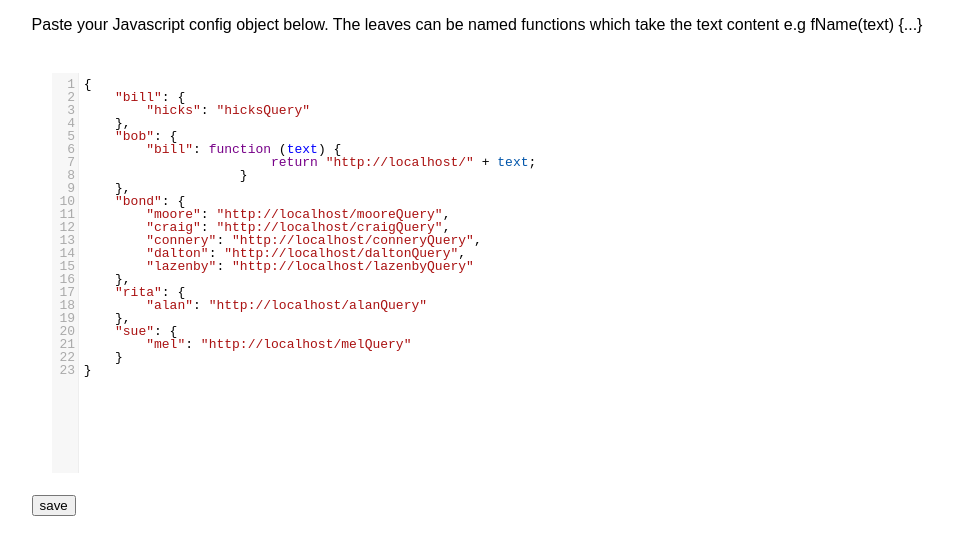
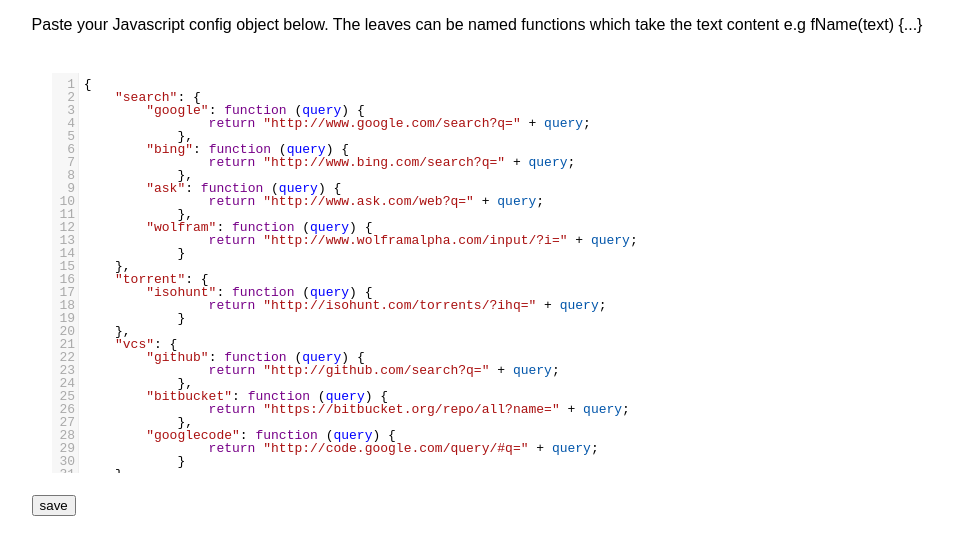
Before and after one commit to daviddenton/qwg, a browser extension: page qwg/src/options.html in a window 1280 px wide. Shown: the part 111-666 px from the top of the page, without its empty margins (94-1047 px from the left). Drawn offline with Linux system fonts and the light colour scheme.

Commit message:
dave - default data is now useful and decoupled from the storage

```diff
--- a/qwg/src/ChromeStorage.js
+++ b/qwg/src/ChromeStorage.js
@@ -1,32 +1,8 @@
-function ChromeStorage() {
-    var setup = {
-        "bill":{
-            "hicks":"hicksQuery"
-        },
-        "bob": {
-            "bill":function (text) {
-                return "http://localhost/" + text;
-            }
-        },
-        "bond":{
-            "moore":  "http://localhost/" + "mooreQuery",
-            "craig":  "http://localhost/" + "craigQuery",
-            "connery":"http://localhost/" + "conneryQuery",
-            "dalton": "http://localhost/" + "daltonQuery",
-            "lazenby":"http://localhost/" + "lazenbyQuery"
-        },
-        "rita":{
-            "alan":"http://localhost/" + "alanQuery"
-        },
-        "sue": {
-            "mel":"http://localhost/" + "melQuery"
-        }
-    };
-
+function ChromeStorage(defaultDataFactory) {
     return {
         load:function (callback) {
             chrome.storage.sync.get("qwgData", function (stored) {
-                callback(stored.schema ? stored.schema : setup);
+                callback(stored.schema ? stored.schema : defaultDataFactory());
             });
         },
         save:function (updated, callback) {
--- /dev/null
+++ b/qwg/src/DefaultData.js
@@ -0,0 +1,47 @@
+function DefaultData() {
+    return {
+        "search": {
+            "google": function (query) {
+                return "http://www.google.com/search?q=" + query;
+            },
+            "bing":   function (query) {
+                return "http://www.bing.com/search?q=" + query;
+            },
+            "ask":    function (query) {
+                return "http://www.ask.com/web?q=" + query;
+            },
+            "wolfram":function (query) {
+                return "http://www.wolframalpha.com/input/?i=" + query;
+            }
+        },
+        "torrent":{
+            "isohunt":function (query) {
+                return "http://isohunt.com/torrents/?ihq=" + query;
+            }
+        },
+        "vcs":    {
+            "github":    function (query) {
+                return "http://github.com/search?q=" + query;
+            },
+            "bitbucket": function (query) {
+                return "https://bitbucket.org/repo/all?name=" + query;
+            },
+            "googlecode":function (query) {
+                return "http://code.google.com/query/#q=" + query;
+            }
+        },
+        "quotes": {
+            bond:      {
+                "moore":  "http://www.google.com/search?q=Well just don't stand there Tibbit, unpack my clothes.",
+                "brosnan":"http://www.google.com/search?q=Vodka martini. Plenty of ice, if you can spare it.",
+                "craig":  "http://www.google.com/search?q=Yes, considerably.",
+                "connery":"http://www.google.com/search?q=I must be dreaming.",
+                "dalton": "http://www.google.com/search?q=Watch the birdie, you bastard...",
+                "lazenby":"http://www.google.com/search?q=It's alright, it's quite alright. She's just sleeping, you see, we have all the time in the world."
+            },
+            "einstein":function () {
+                alert("Insanity: doing the same thing over and over again and expecting different results.");
+            }
+        }
+    };
+}
--- a/qwg/src/options.html
+++ b/qwg/src/options.html
@@ -9,6 +9,7 @@
     <script type="text/javascript" src="lib/jquery/js/jquery-1.7.2.min.js"></script>
     <script type="text/javascript" src="lib/jquery-ui/js/jquery-ui-1.8.20.custom.min.js"></script>
     <script type="text/javascript" src="lib/underscore/js/underscore-min.js"></script>
+    <script type="text/javascript" src="DefaultData.js"></script>
     <script type="text/javascript" src="ChromeStorage.js"></script>
 <body>
 <h1>Qwg: configuration</h1>
--- a/qwg/src/options.js
+++ b/qwg/src/options.js
@@ -1,31 +1,5 @@
 $(document).ready(function () {
-    var storage = {
-        load:function (cb) {
-            cb({
-                "bill":{
-                    "hicks":"hicksQuery"
-                },
-                "bob": {
-                    "bill":function (text) {
-                        return "http://localhost/" + text;
-                    }
-                },
-                "bond":{
-                    "moore":  "http://localhost/" + "mooreQuery",
-                    "craig":  "http://localhost/" + "craigQuery",
-                    "connery":"http://localhost/" + "conneryQuery",
-                    "dalton": "http://localhost/" + "daltonQuery",
-                    "lazenby":"http://localhost/" + "lazenbyQuery"
-                },
-                "rita":{
-                    "alan":"http://localhost/" + "alanQuery"
-                },
-                "sue": {
-                    "mel":"http://localhost/" + "melQuery"
-                }
-            });
-        }
-    };
+    var storage = new ChromeStorage(DefaultData);
 
     var stringifyWithFunctions = function (obj) {
         var placeholder = '____PLACEHOLDER____';
```
Also changed, not shown: qwg/src/background.js (+5 -2 lines), qwg/src/manifest.json.
